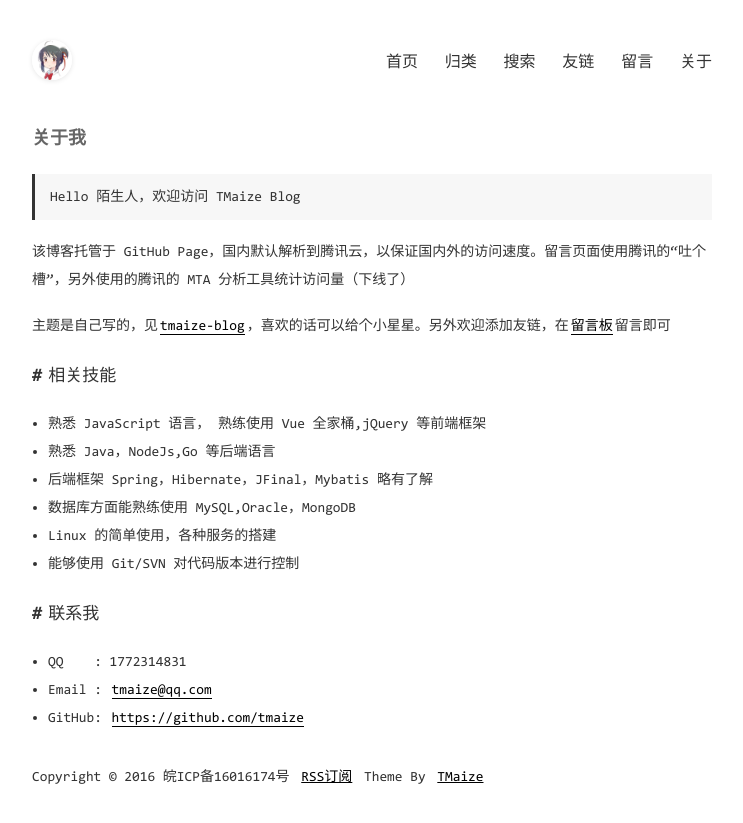
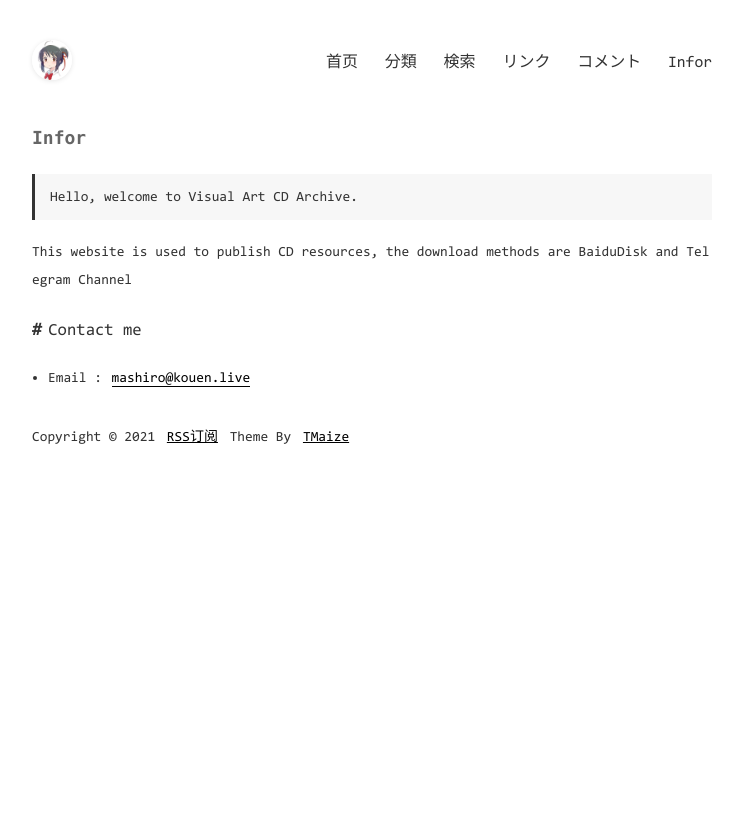
Before and after one commit to Shizuku-in/shizuku-in.github.io, a Jekyll site: the page built from pages/about.md, in a window 1280 px wide. Shown: the top 823 px of the page, without its empty margins (268-1011 px from the left). Built offline with Jekyll 4.4.1, drawn with Linux system fonts in a browser that asks for light colours.

Commit message:
language to ja

```diff
--- a/_config.yml
+++ b/_config.yml
@@ -5,7 +5,7 @@ title: TMaize Blog
 description: TMaize的个人博客
 keywords: TMaize,Blog,Java,Html,JavaScript
 author: TMaize
-footerText: 'Copyright © 2016 皖ICP备16016174号'
+footerText: 'Copyright © 2021'
 
 # 这些不要动
 permalink: /posts/:year/:month/:day/:title.html
@@ -17,7 +17,7 @@ exclude: ['CNAME', 'README.md', 'LICENSE', '_site', 'dist', 'Gemfile', 'Gemfile.
 
 # 域名配置
 # baseurl配置,如果网站部署在根目录下的其他目录中，请设置为 /目录名
-domainUrl: 'https://blog.tmaize.net'
+domainUrl: 'https://kouen.live'
 baseurl: ''
 
 # 吐个槽地址，会在chat页面中重定向到该地址
@@ -27,15 +27,15 @@ tucaoUrl: https://support.qq.com/product/86335
 menu:
   - title: 首页
     url: /
-  - title: 归类
+  - title: 分類
     url: /pages/categories.html
-  - title: 搜索
+  - title: 検索
     url: /pages/search.html
-  - title: 友链
+  - title: リンク
     url: /pages/links.html
-  - title: 留言
+  - title: コメント
     url: /pages/chat.html
-  - title: 关于
+  - title: Infor
     url: /pages/about.html
 
 # 点击页面文字冒出特效,不需要请设置为false
--- a/pages/about.md
+++ b/pages/about.md
@@ -1,32 +1,12 @@
 ---
 layout: mypost
-title: 关于我
+title: Infor
 ---
 
-> Hello 陌生人，欢迎访问 TMaize Blog
+> Hello, welcome to Visual Art CD Archive.
 
-该博客托管于 GitHub Page，国内默认解析到腾讯云，以保证国内外的访问速度。留言页面使用腾讯的“吐个槽”，另外使用的腾讯的 MTA 分析工具统计访问量（下线了）
+This website is used to publish CD resources, the download methods are BaiduDisk and Telegram Channel
 
-主题是自己写的，见[tmaize-blog](https://github.com/TMaize/tmaize-blog)，喜欢的话可以给个小星星。另外欢迎添加友链，在[留言板](chat.html)留言即可
+## Contact me
 
-## 相关技能
-
-- 熟悉 JavaScript 语言， 熟练使用 Vue 全家桶,jQuery 等前端框架
-
-- 熟悉 Java，NodeJs,Go 等后端语言
-
-- 后端框架 Spring，Hibernate，JFinal，Mybatis 略有了解
-
-- 数据库方面能熟练使用 MySQL,Oracle，MongoDB
-
-- Linux 的简单使用，各种服务的搭建
-
-- 能够使用 Git/SVN 对代码版本进行控制
-
-## 联系我
-
-- QQ&nbsp;&nbsp;&nbsp;&nbsp;: 1772314831
-
-- Email&nbsp;: [tmaize@qq.com](http://mail.qq.com/cgi-bin/qm_share?t=qm_mailme&email=YBQNAQkaBSAREU4DDw0)
-
-- GitHub: [https://github.com/tmaize](https://github.com/tmaize)
+- Email&nbsp;: [mashiro@kouen.live](mailto:mashiro@kouen.live)
--- a/pages/categories.html
+++ b/pages/categories.html
@@ -1,11 +1,11 @@
 ---
 layout: page
-title: 文章分类
+title: 分類
 ---
 
 <div class="page page-categories">
   <div class="list-category">
-    <h2>所有分类</h2>
+    <h2>すべて</h2>
     <div>
       {%- for category in site.categories %}
       <a href="javascript:document.getElementById('{{ category[0] }}').scrollIntoView()">{{ category[0] }}</a>
--- a/pages/chat.html
+++ b/pages/chat.html
@@ -1,6 +1,6 @@
 ---
 layout: mypost
-title: 留言板
+title: コメント
 ---
 
 <p>留言功能已迁移到"吐个槽"，跳转中...</p>
--- a/pages/search.html
+++ b/pages/search.html
@@ -1,12 +1,12 @@
 ---
 layout: page
-title: 搜索
+title: 検索
 ---
 
 <div class="page page-search">
   <input id="search-input" type="text" placeholder="请在这里输入关键词^_^"></input>
   <h1>
-    <span>搜索结果</span>
+    <span>検索結果</span>
     <img src="{{site.baseurl}}/static/img/loading.svg">
   </h1>
   <ul class="list-search">
```
Also changed, not shown: pages/links.md (+1 -1 lines).
